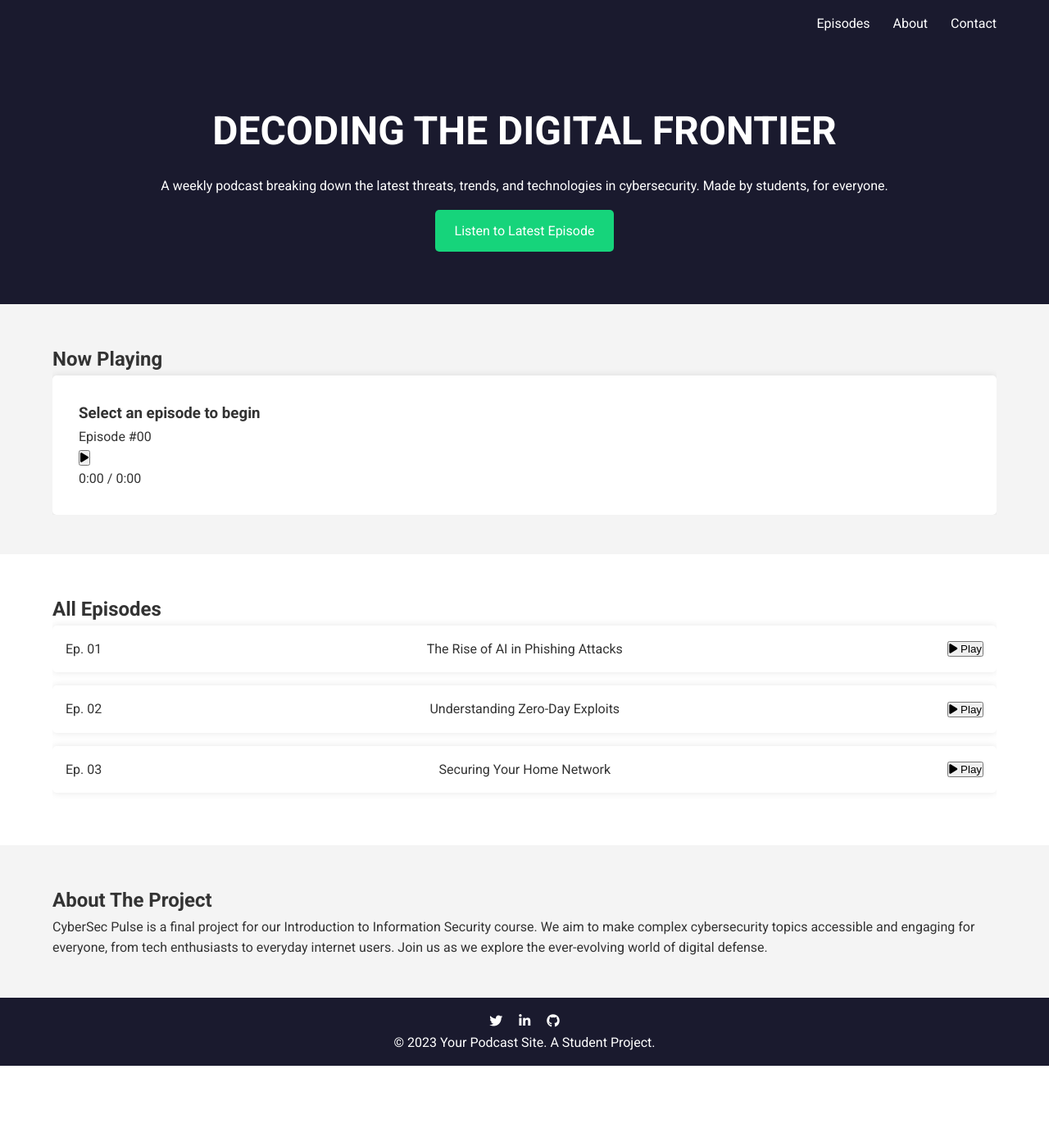
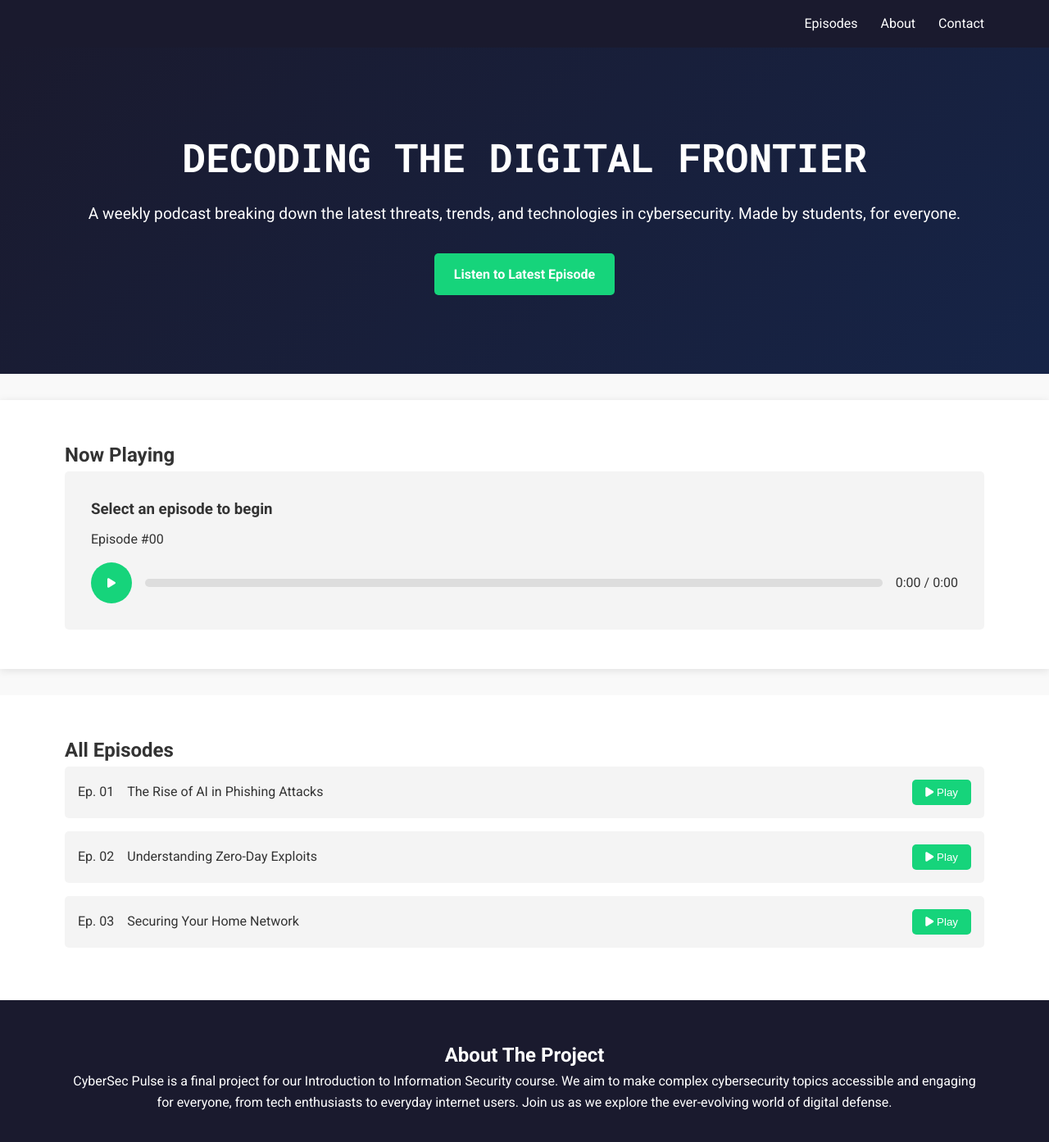
Before and after one commit to Engelina8/Error404, a Jekyll site: the page built from index.md, in a window 1280 px wide and 1400 px high. Shown: the top 1393 px of the window at 82% size. Built offline with Jekyll 4.4.1, drawn with Linux system fonts in a browser that asks for light colours.

Commit message:
Update style.css

```diff
--- a/assets/css/style.css
+++ b/assets/css/style.css
@@ -5,17 +5,21 @@
     box-sizing: border-box;
 }
 
+/* Body Styles */
 body {
     font-family: 'Roboto', sans-serif;
     line-height: 1.6;
     color: #333;
+    background-color: #f9f9f9;
 }
 
+/* Container Styles */
 .container {
     width: 90%;
     max-width: 1200px;
     margin: auto;
     overflow: hidden;
+    padding: 0 15px;
 }
 
 /* Header Styles */
@@ -23,11 +27,15 @@ header {
     background: #1a1a2e;
     color: #fff;
     padding: 1rem 0;
+    position: sticky;
+    top: 0;
+    z-index: 100;
 }
 
 header .logo {
     font-family: 'Roboto Mono', monospace;
     font-size: 1.5rem;
+    font-weight: bold;
     float: left;
 }
 
@@ -39,19 +47,32 @@ nav a {
     color: #fff;
     text-decoration: none;
     margin-left: 1.5rem;
+    font-weight: 500;
+    transition: color 0.3s ease;
+}
+
+nav a:hover {
+    color: #16d47b;
 }
 
 /* Hero Section */
 .hero {
-    background: #1a1a2e;
+    background: linear-gradient(135deg, #1a1a2e, #162447);
     color: #fff;
     text-align: center;
-    padding: 4rem 0;
+    padding: 6rem 0;
+    margin-bottom: 2rem;
 }
 
 .hero h1 {
     font-size: 3rem;
     margin-bottom: 1rem;
+    font-family: 'Roboto Mono', monospace;
+}
+
+.hero p {
+    font-size: 1.2rem;
+    margin-bottom: 2rem;
 }
 
 .cta-button {
@@ -61,42 +82,114 @@ nav a {
     padding: 0.8rem 1.5rem;
     border-radius: 5px;
     text-decoration: none;
-    margin-top: 1rem;
+    font-weight: bold;
+    transition: background 0.3s ease;
+}
+
+.cta-button:hover {
+    background: #13b769;
 }
 
 /* Player Section */
 .player-container {
     padding: 3rem 0;
-    background: #f4f4f4;
+    background: #fff;
+    box-shadow: 0 2px 10px rgba(0, 0, 0, 0.1);
+    margin-bottom: 2rem;
 }
 
 .audio-player {
-    background: #fff;
+    background: #f4f4f4;
     padding: 2rem;
     border-radius: 5px;
-    box-shadow: 0 0 10px rgba(0, 0, 0, 0.1);
+}
+
+.player-info h3 {
+    margin-bottom: 0.5rem;
+}
+
+.player-controls {
+    display: flex;
+    align-items: center;
+    margin-top: 1rem;
+}
+
+.control-btn {
+    background: #16d47b;
+    color: #fff;
+    border: none;
+    border-radius: 50%;
+    width: 50px;
+    height: 50px;
+    cursor: pointer;
+    transition: background 0.3s ease;
+}
+
+.control-btn:hover {
+    background: #13b769;
+}
+
+.progress-bar-container {
+    flex-grow: 1;
+    height: 10px;
+    background: #ddd;
+    border-radius: 5px;
+    margin: 0 1rem;
+}
+
+.progress-bar {
+    height: 100%;
+    background: #16d47b;
+    border-radius: 5px;
+    width: 0%;
 }
 
 /* Episodes List */
 .episodes-list {
     padding: 3rem 0;
+    background: #fff;
 }
 
 .episode-item {
-    background: #fff;
+    background: #f4f4f4;
     margin-bottom: 1rem;
     padding: 1rem;
     border-radius: 5px;
-    box-shadow: 0 0 10px rgba(0, 0, 0, 0.1);
     display: flex;
     justify-content: space-between;
     align-items: center;
+    transition: transform 0.3s ease;
+}
+
+.episode-item:hover {
+    transform: translateY(-5px);
+}
+
+.ep-title {
+    flex-grow: 1;
+    margin-left: 1rem;
+}
+
+.play-episode-btn {
+    background: #16d47b;
+    color: #fff;
+    border: none;
+    border-radius: 5px;
+    padding: 0.5rem 1rem;
+    cursor: pointer;
+    transition: background 0.3s ease;
+}
+
+.play-episode-btn:hover {
+    background: #13b769;
 }
 
 /* About Section */
 .about-section {
     padding: 3rem 0;
-    background: #f4f4f4;
+    background: #1a1a2e;
+    color: #fff;
+    text-align: center;
 }
 
 /* Footer */
@@ -104,10 +197,17 @@ footer {
     background: #1a1a2e;
     color: #fff;
     text-align: center;
-    padding: 1rem 0;
+    padding: 1.5rem 0;
+    margin-top: 2rem;
 }
 
 .social-links a {
     color: #fff;
     margin: 0 0.5rem;
+    font-size: 1.5rem;
+    transition: color 0.3s ease;
 }
+
+.social-links a:hover {
+    color: #16d47b;
+}
```
